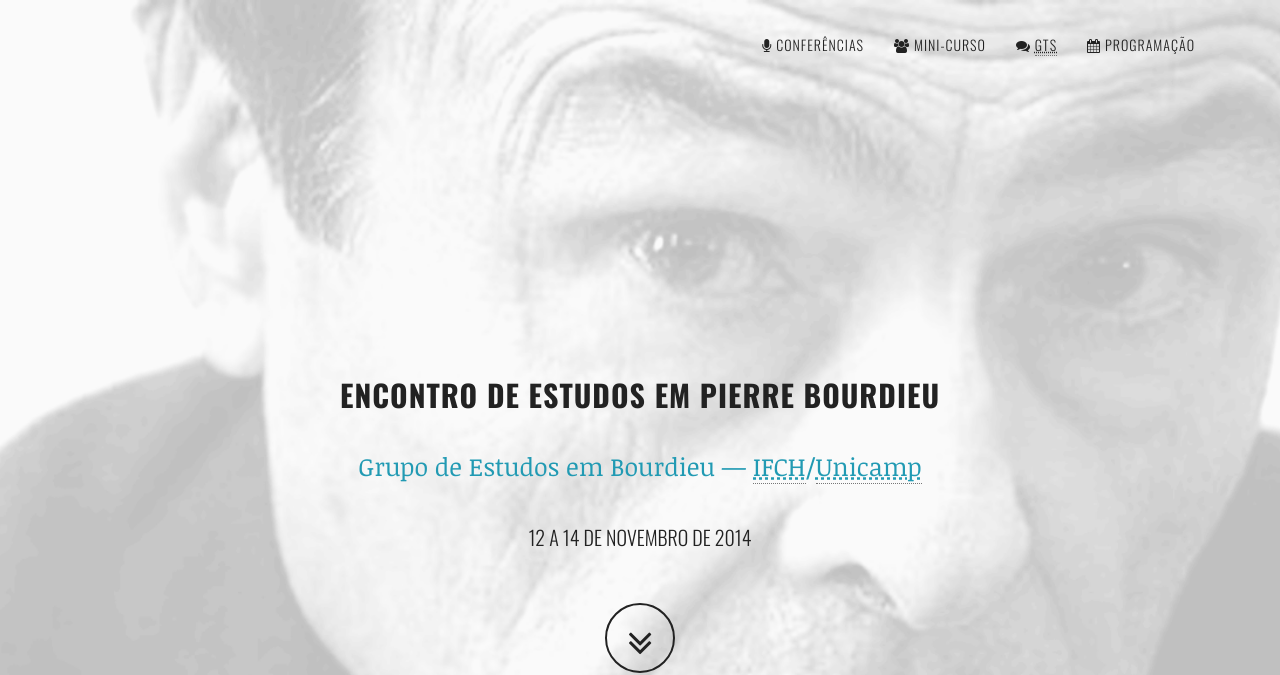
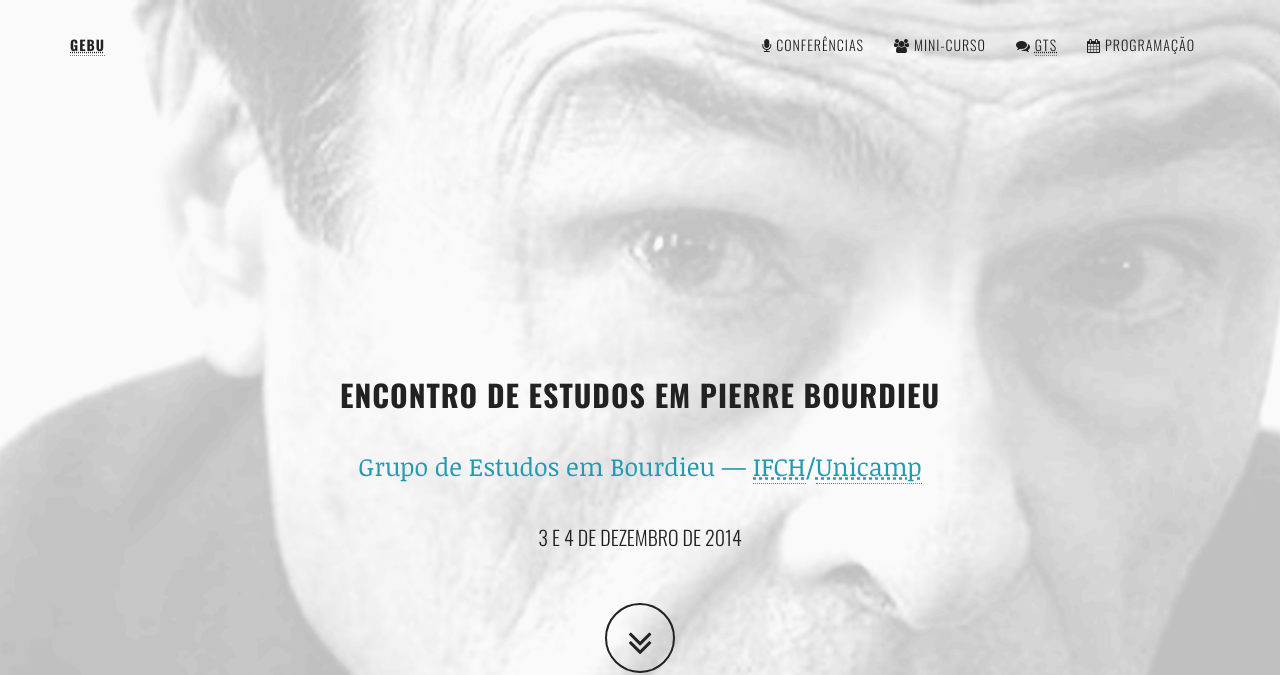
Before and after one commit to gebu/encontro-de-estudos-em-pierre-bourdieu, a Jekyll site: the page built from index.html, in a window 1280 px wide and 900 px high. Shown: the top 675 px of the window. Built offline with Jekyll 4.4.1, drawn with Linux system fonts in a browser that asks for light colours; nearby versions of some CDN libraries.

Commit message:
Fix date, add brand and email

```diff
--- a/_config.yml
+++ b/_config.yml
@@ -1,11 +1,11 @@
 name:         Encontro de estudos em Pierre Bourdieu
 description:  Página do encontro de estudos em Pierre Bourdieu
 title:        Encontro de estudos em Pierre Bourdieu
-date:         12 a 14 de novembro de 2014
+date:         3 e 4 de dezembro de 2014
 author:
   name:       Grupo de Estudos em Bourdieu
-  # email:      forum.ppgs.unicamp@gmail.com
-# brand:        Encontro de Estudos em Pierre Bourdieu
+  email:      gebunicamp@gmail.com
+brand:        <abbr title="Grupo de Estudos em Bourdieu do Instituto de Filosofia e Ciências Humanas da Universidade Estadual de Campinas">GEBu</abbr>
 permalink:    pretty
 markdown:     kramdown
 exclude:      ['.rvmrc', '.rbenv-version', 'README.md', 'Rakefile', 'changelog.md']
```
